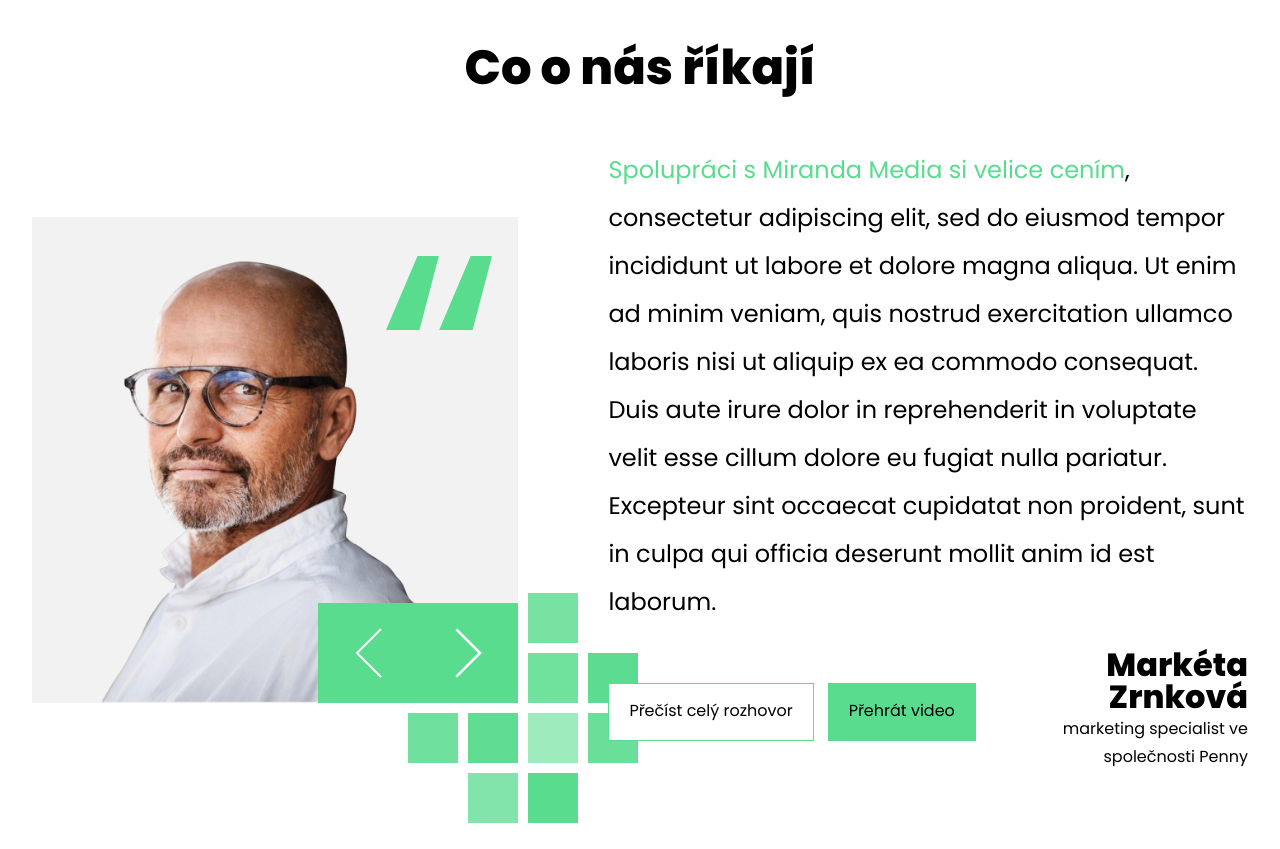
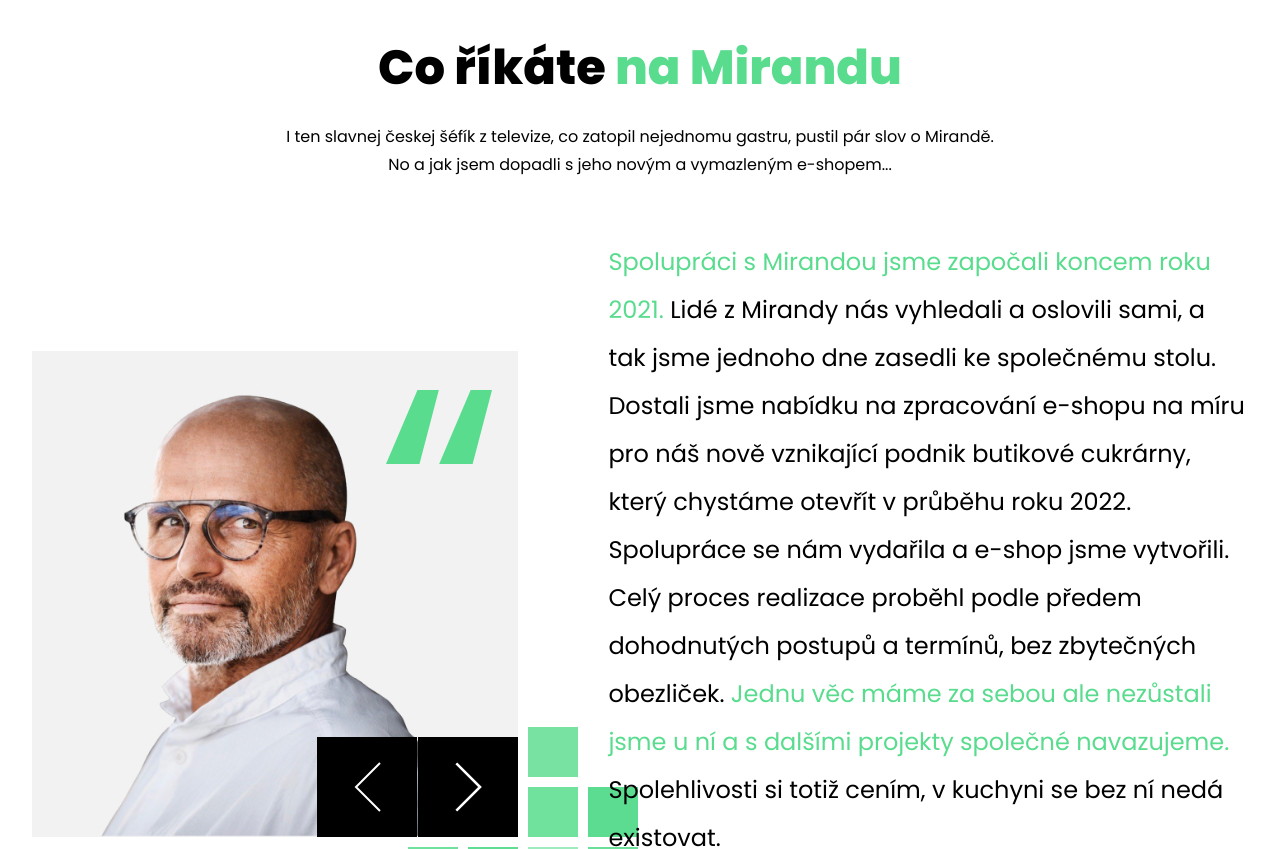
Before and after one commit to MirandaMedia-Group/miranda-website, a Next.js app: page /e-shopy in a window 1280 px wide. Shown: the part 4760-5609 px from the top of the page. Built offline with nearby package versions, Linux system fonts and the light colour scheme; no server answers.

Commit message:
CoONasRikaji rework

```diff
--- a/components/CoONasRikaji/CoONasRikaji.jsx
+++ b/components/CoONasRikaji/CoONasRikaji.jsx
@@ -8,8 +8,9 @@
     return (
         <div className={styles.CoONasRikajiSection}>
             <div className='container'>
-                <h2>Co o nás říkají</h2>
-                <div className="slider-wrapper">
+                <h2>Co říkáte <span>na Mirandu</span></h2>
+                <p className='text-center narrow'>I ten slavnej českej šéfík z televize, co zatopil nejednomu gastru, pustil pár slov o Mirandě. No a jak jsem dopadli s jeho novým a vymazleným e-shopem...</p>
+                <div className={styles.sliderWrapper}>
                     <div className="item">
                         <div className="columns col-4-6 align-center">
                             <div className={`column ${styles.image}`}>
@@ -36,20 +37,14 @@
                                 </div>
                             </div>
                             <div className={`column ${styles.texts}`}>
-                                <p><strong>Spolupráci s Miranda Media si velice cením</strong>, consectetur adipiscing elit, sed do eiusmod tempor incididunt ut labore et dolore magna aliqua.
-                                    Ut enim ad minim veniam, quis nostrud exercitation ullamco laboris nisi ut aliquip ex ea commodo consequat. Duis aute irure dolor in
-                                    reprehenderit in voluptate velit esse cillum dolore eu fugiat nulla pariatur. Excepteur sint occaecat cupidatat non proident,
-                                    sunt in culpa qui officia deserunt mollit anim id est laborum.</p>
+                                <p><strong>Spolupráci s Mirandou jsme započali koncem roku 2021.</strong> Lidé z Mirandy nás vyhledali a oslovili sami, a tak jsme jednoho dne zasedli ke společnému stolu.
+                                    Dostali jsme nabídku na zpracování e-shopu na míru pro náš nově vznikající podnik butikové cukrárny, který chystáme otevřít v průběhu roku 2022.
+                                    Spolupráce se nám vydařila a  e-shop jsme vytvořili. Celý proces realizace proběhl podle předem dohodnutých postupů a termínů, bez zbytečných obezliček.
+                                    <strong> Jednu věc máme za sebou ale nezůstali jsme u ní a s dalšími projekty společné navazujeme.</strong> Spolehlivosti si totiž cením, v kuchyni se bez ní nedá existovat.</p>
                                 <div className={styles.perex}>
-                                    <Link href="#">
-                                        <a className={`btn btn-secondary ${styles.btn}`}>Přečíst celý rozhovor</a>
-                                    </Link>
-                                    <Link href="#">
-                                        <a className={`btn btn-primary ${styles.btn}`}>Přehrát video</a>
-                                    </Link>
                                     <div className={styles.author}>
-                                        <strong>Markéta Zrnková</strong>
-                                        <span className={styles.position}>marketing specialist ve společnosti Penny</span>
+                                        <strong>Zdeněk Pohlreich</strong>
+                                        <span className={styles.position}>Majitel Café Imperial</span>
                                     </div>
                                 </div>
                             </div>
--- a/components/CoONasRikaji/CoONasRikaji.module.scss
+++ b/components/CoONasRikaji/CoONasRikaji.module.scss
@@ -2,6 +2,10 @@
     display: flex;
     h2 {
         text-align: center;
+        margin: 0;
+        span {
+            color: $color-primary;
+        }
     }
 }
 .texts {
@@ -38,13 +42,16 @@
     right: 0;
     z-index: 2;
     .arrow {
-        background-color: $color-primary;
+        background-color: $color-font;
         width: 100px;
         height: 100px;
         display: flex;
         align-items: center;
         justify-content: center;
         cursor: pointer;
+        &:not(:last-of-type) {
+            margin-right: 1px;
+        }
     }
 }
 .perex {
@@ -56,6 +63,7 @@
     }
     .author {
         text-align: right;
+        margin-left: auto;
         strong {
             color: $color-font;
             font-weight: 700;
@@ -126,6 +134,9 @@
         }
     }
 }
+.sliderWrapper {
+    margin-top: 60px;
+}
 
 @keyframes pulse {
     0% {
```
